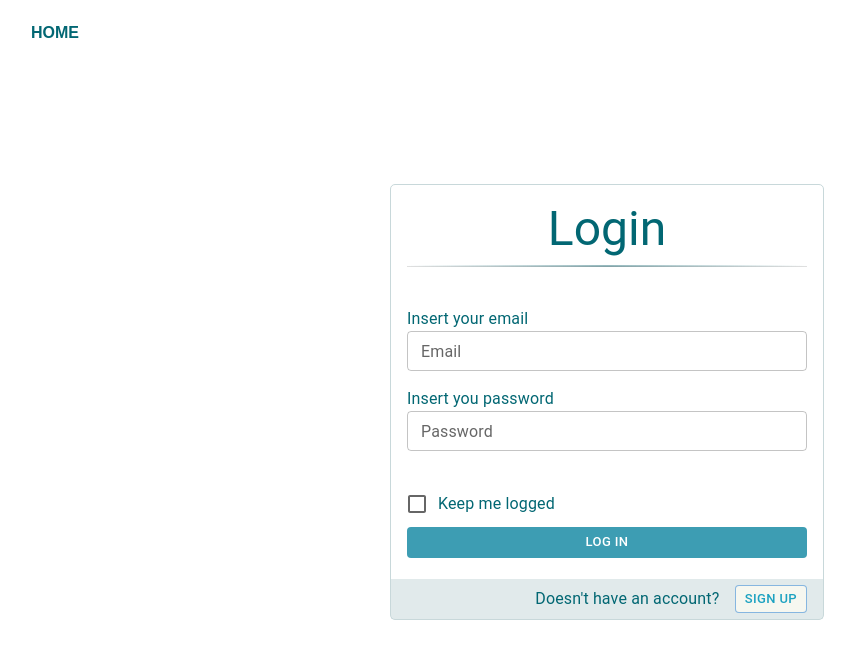
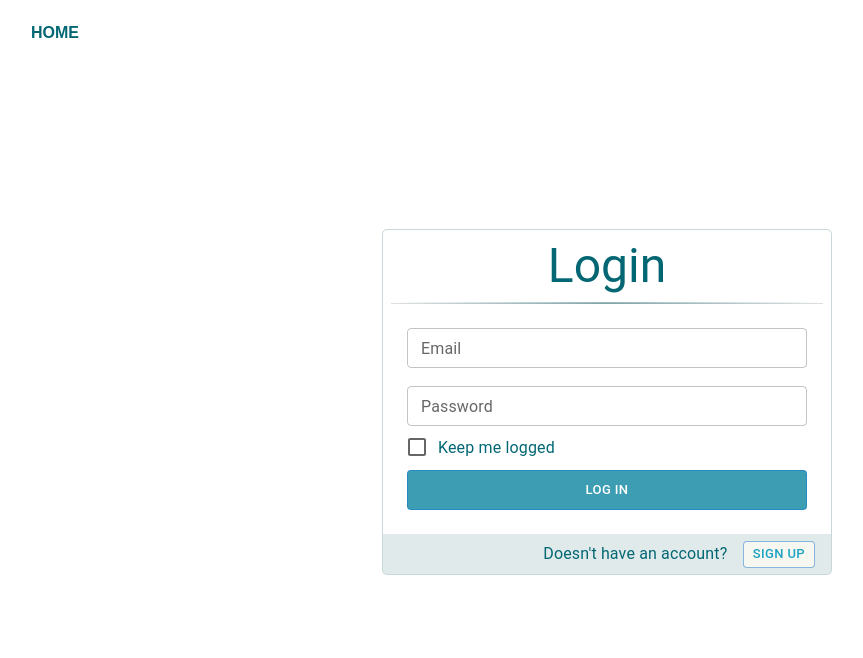
Before and after one commit to dwndara/login-2-react, a React (Vite) app: page /login in a window 1280 px wide. Shown: the top 658 px of the page, without its empty margins (33-896 px from the left). Built offline with nearby package versions, Linux system fonts and the light colour scheme.

Commit message:
created: generic components for button and text field

```diff
--- a/src/app/pages/login/Login.tsx
+++ b/src/app/pages/login/Login.tsx
@@ -1,16 +1,16 @@
 import { useState } from "react";
 import Box from "@mui/material/Box";
-import TextField from "@mui/material/TextField";
 import Typography from "@mui/material/Typography";
-import FormControlLabel from "@mui/material/FormControlLabel";
 import Checkbox from "@mui/material/Checkbox";
-import Button from "@mui/material/Button";
 import Container from "@mui/material/Container";
-import { Link } from "@mui/material";
+import { FormControlLabel, Link } from "@mui/material";
 import Divider from "@mui/material/Divider";
+import { InputLogin } from "../../shared/components/TextField/InputLogin";
+import { LoginButton } from "../../shared/components/Button/LoginButton";
 
 const PageName = () => {
   return (
+    <Box>
       <Link
         sx={{ fontWeight: "bold" }}
         href="/home"
@@ -20,6 +20,7 @@ const PageName = () => {
       >
         HOME
       </Link>
+    </Box>
   );
 };
 
@@ -46,8 +47,8 @@ const LoginContainer = () => {
       color="#026773"
     >
       <form>
-        <Box sx={{ p: 2 }}>
-          <Typography align="center" variant="h3" marginBottom={5}>
+        <Box sx={{ p: 1 }}>
+          <Typography align="center" variant="h3">
             Login
             <Divider
               sx={{
@@ -59,72 +60,58 @@ const LoginContainer = () => {
               }}
             />
           </Typography>
-          <Typography align="left" variant="body1">
-            Insert your email
-          </Typography>
-          <TextField
-            sx={{ paddingBottom: 2, width: 400 }}
-            label="Email"
-            size="small"
-            variant="outlined"
-            value={email}
-            onChange={(e) => setEmail(e.target.value)}
-            onKeyDown={(e) => {
-              if (e.key === "Enter") {
-                e.preventDefault();
-                const nextInput = document.getElementById("password");
-                if (nextInput) {
-                  nextInput.focus();
-                }
-              }
-            }}
-          />
-          <Typography align="left" variant="body1">
-            Insert you password
-          </Typography>
-          <TextField
-            id="password"
-            sx={{ width: 400 }}
-            type="password"
-            label="Password"
-            size="small"
-            variant="outlined"
-            value={pwd}
-            onChange={(e) => setPwd(e.target.value)}
-            onKeyDown={(e) => {
-              if (e.key === "Enter") {
-                e.preventDefault();
-                const nextInput = document.getElementById("loginButton");
-                if (nextInput) {
-                  nextInput.click();
-                }
-              }
-            }}
-          />
         </Box>
+
         <Box
           sx={{ p: 2, gap: "2px" }}
           display="flex"
           alignItems="left"
           flexDirection="column"
+          marginTop={-2}
           minHeight={"10vh"}
         >
-          <Typography>
+          <InputLogin
+            sx={{ margin: 1, width: 400 }}
+            label="Email"
+            value={email}
+            onChange={(newValue) => setEmail(newValue)}
+          />
+          <InputLogin
+            sx={{ margin: 1, width: 400 }}
+            label="Password"
+            value={pwd}
+            type="password"
+            onChange={(newValue) => setPwd(newValue)}
+          />
+          <Box display="flex" flexDirection="row" marginLeft={1}>
             <FormControlLabel
-              control={<Checkbox checked={checked} onChange={handleChange} />}
-              label="Keep me logged"
+              control={
+                <Checkbox
+                  sx={{
+                    marginTop: "-10px",
+                    marginBottom: "-10px",
+                    alignSelf: "flex-start",
+                  }}
+                  onChange={handleChange}
                 />
-          </Typography>
-          <Button
-            id="loginButton"
-            sx={{ bgcolor: "#3d9db3" }}
-            size="small"
-            variant="contained"
+              }
+              label={<Typography padding={-1}>Keep me logged</Typography>}
+            />
+          </Box>
+          <LoginButton
+            sx={{
+              p: 1,
+              margin: 1,
+              bgcolor: "#3d9db3",
+              color: "white",
+              "&:hover": {
+                backgroundColor: "#026773",
+              },
+            }}
             onClick={handleClick}
-            disableElevation
           >
-            Log in
-          </Button>
+            Log In
+          </LoginButton>
         </Box>
         <Box
           sx={{
@@ -137,21 +124,21 @@ const LoginContainer = () => {
           justifyContent="right"
         >
           <Typography sx={{ p: 1 }}>Doesn't have an account?</Typography>
-          <Button
+          <LoginButton
             sx={{
               margin: 0.8,
               marginRight: 2,
               bgcolor: "#f6f7f0",
               color: "#1da2c1",
+              "&:hover": {
+                backgroundColor: "#ffffff",
+              },
             }}
-            size="small"
-            variant="outlined"
             onClick={handleClick}
-            disableElevation
             href="/sign-up"
           >
             Sign Up
-          </Button>
+          </LoginButton>
         </Box>
       </form>
     </Box>
--- a/src/app/pages/signup/SignUp.tsx
+++ b/src/app/pages/signup/SignUp.tsx
@@ -1,18 +1,17 @@
-import {useState } from "react";
 import Box from "@mui/material/Box";
-import TextField from "@mui/material/TextField";
 import Typography from "@mui/material/Typography";
-import FormControlLabel from "@mui/material/FormControlLabel";
-import Checkbox from "@mui/material/Checkbox";
 import Button from "@mui/material/Button";
 import Container from "@mui/material/Container";
 import { Grid, Link } from "@mui/material";
-import Divider from '@mui/material/Divider';
+import Divider from "@mui/material/Divider";
+import { InputLogin } from "../../shared/components/TextField/InputLogin";
+import { useState } from "react";
 
 const PageName = () => {
   return (
+    <Box>
       <Link
-        sx={{ fontWeight: 'bold'}}
+        sx={{ fontWeight: "bold" }}
         href="/home"
         color="#026773"
         underline="hover"
@@ -20,39 +19,94 @@ const PageName = () => {
       >
         HOME
       </Link>
+      <Link
+        sx={{ fontWeight: "bold", marginLeft: 2 }}
+        href="/login"
+        color="#026773"
+        underline="hover"
+        style={{ fontFamily: "'Nimbus Sans Arabic Bold', sans-serif" }}
+      >
+        LOGIN
+      </Link>
+    </Box>
   );
 };
 
 const SignUpContainer = () => {
+  const [name, setName] = useState("");
+  const [email, setEmail] = useState("");
+  const [pwd, setPwd] = useState("");
+
+  const handleClick = () => {
+    console.log(name);
+    console.log(email);
+    console.log(pwd);
+  };
+
   return (
-      <Box sx={{
-        p:10
-      }}>
-        <Typography
-        marginBottom={2}
-        variant="h5"
+    <Box
+      sx={{
+        marginY: 20,
+        marginX: 40,
+        p: 2,
+        outline: "1px solid #c8d8da",
+        borderRadius: 1,
+      }}
       color="#026773"
-        align="center"
     >
+      <Typography marginBottom={2} variant="h5" color="#026773" align="center">
         Create an account
       </Typography>
+      <Divider
+        sx={{
+          width: "100%",
+          height: "1px",
+          margin: "8px 0",
+          marginBottom: 4,
+          background:
+            "linear-gradient(to right, transparent, #95b9be, transparent)",
+        }}
+      />
       <form>
-        <Grid container spacing={2}>
-      <Grid item xs={12}>
-        <TextField label="Name" fullWidth />
+        <Grid container spacing={2} justifyContent="flex-end">
+          <Grid item xs={12} md={12}>
+            <InputLogin
+              sx={{ margin: 1 }}
+              label="Name"
+              value={name}
+              onChange={(newValue) => setName(newValue)}
+            />
           </Grid>
-      <Grid item xs={12}>
-        <TextField label="Email" fullWidth />
+          <Grid item xs={12} md={12}>
+            <InputLogin
+              sx={{ margin: 1 }}
+              label="Email"
+              value={email}
+              type="email"
+              onChange={(newValue) => setEmail(newValue)}
+            />
           </Grid>
-      <Grid item xs={12}>
-        <TextField label="Password" type="password" fullWidth />
+          <Grid item xs={12} md={12}>
+            <InputLogin
+              sx={{ margin: 1 }}
+              label="Password"
+              value={pwd}
+              type="password"
+              onChange={(newValue) => setPwd(newValue)}
+            />
           </Grid>
-      <Grid item xs={12} style={{ textAlign: 'center' }}>
-        <Button sx={{
-            bgcolor:"#3d9db3",
+          <Grid item xs={12} md={12} style={{ textAlign: "center" }}>
+            <Button
+              sx={{
+                marginTop: 2,
+                bgcolor: "#3d9db3",
+                "&:hover": {
+                  backgroundColor: "#026773",
+                },
               }}
-        size="small"
-        variant="contained">
+              variant="contained"
+              onClick={handleClick}
+            >
               Create account
             </Button>
           </Grid>
@@ -64,9 +118,16 @@ const SignUpContainer = () => {
 
 export const SignUp = () => {
   return (
-      <Container sx={{p:2}}>
-      <PageName/>
-      <SignUpContainer/>
+    <Container sx={{ p: 2 }}>
+      <PageName />
+      <Box
+        display="flex"
+        alignItems="center"
+        justifyContent="center"
+        flexDirection="column"
+      ></Box>
+
+      <SignUpContainer />
     </Container>
   );
 };
--- /dev/null
+++ b/src/app/shared/components/Button/LoginButton.tsx
@@ -0,0 +1,24 @@
+import Button from "@mui/material/Button";
+import { SxProps } from "@mui/material";
+import React from "react";
+
+interface ILoginButtonProps {
+  href?: string;
+  onClick: () => void;
+  sx?: SxProps;
+  children?: string;
+}
+
+export const LoginButton: React.FC<ILoginButtonProps> = (props) => {
+  return (
+    <Button
+      sx={props.sx}
+      size="small"
+      variant="outlined"
+      disableElevation
+      href={props.href}
+    >
+      {props.children}
+    </Button>
+  );
+};
--- /dev/null
+++ b/src/app/shared/components/TextField/InputLogin.tsx
@@ -0,0 +1,25 @@
+import TextField from "@mui/material/TextField";
+import { SxProps } from "@mui/material";
+import React from "react";
+
+interface IInputLoginProps {
+  label: string;
+  value: string;
+  type?: string;
+  sx?: SxProps;
+  onChange: (newValue: string) => void;
+}
+
+export const InputLogin: React.FC<IInputLoginProps> = (props) => {
+  return (
+    <TextField
+      sx={props.sx}
+      label={props.label}
+      size="small"
+      variant="outlined"
+      value={props.value}
+      type={props.type}
+      onChange={(e) => props.onChange(e.target.value)}
+    ></TextField>
+  );
+};
```
Also changed, not shown: src/app/shared/components/index.tsx (deleted, +0 -86 lines). Lines whose indentation alone changed are shown as unchanged.
